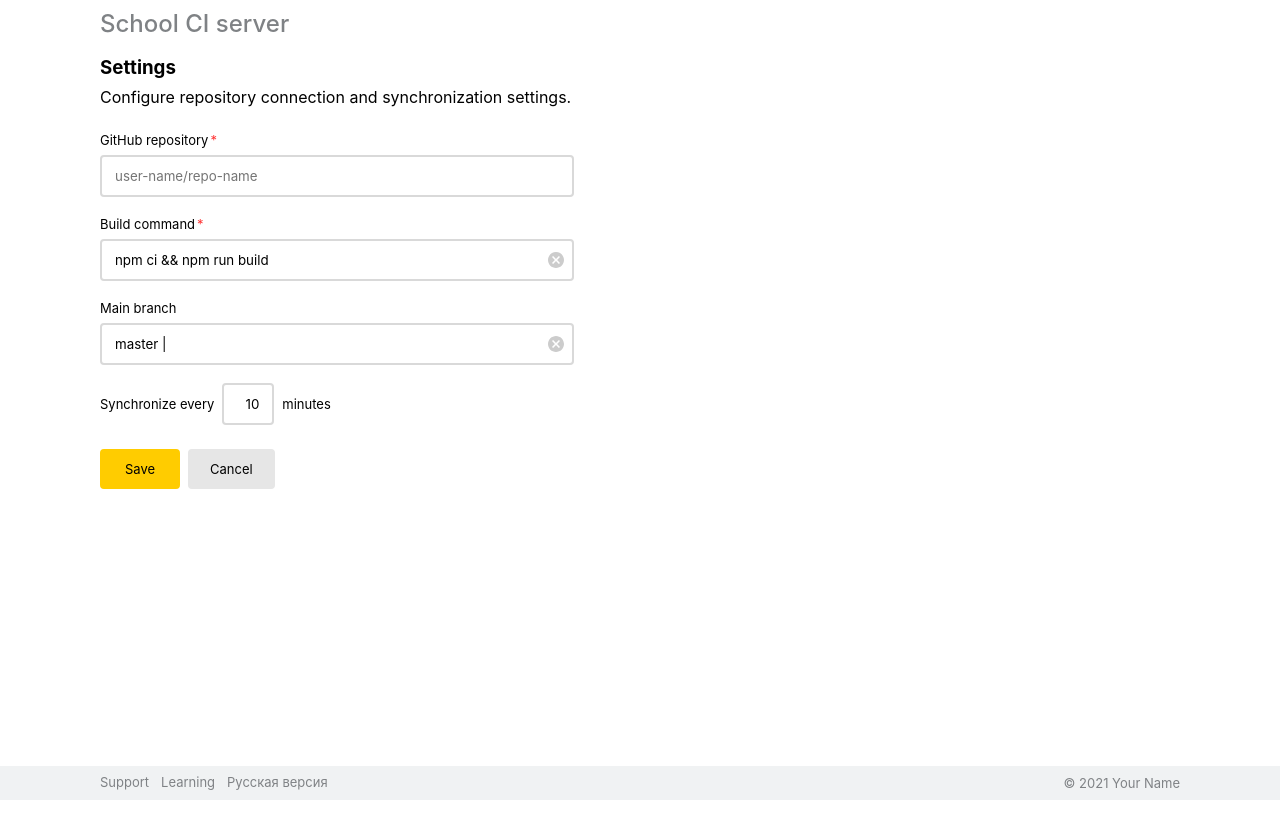
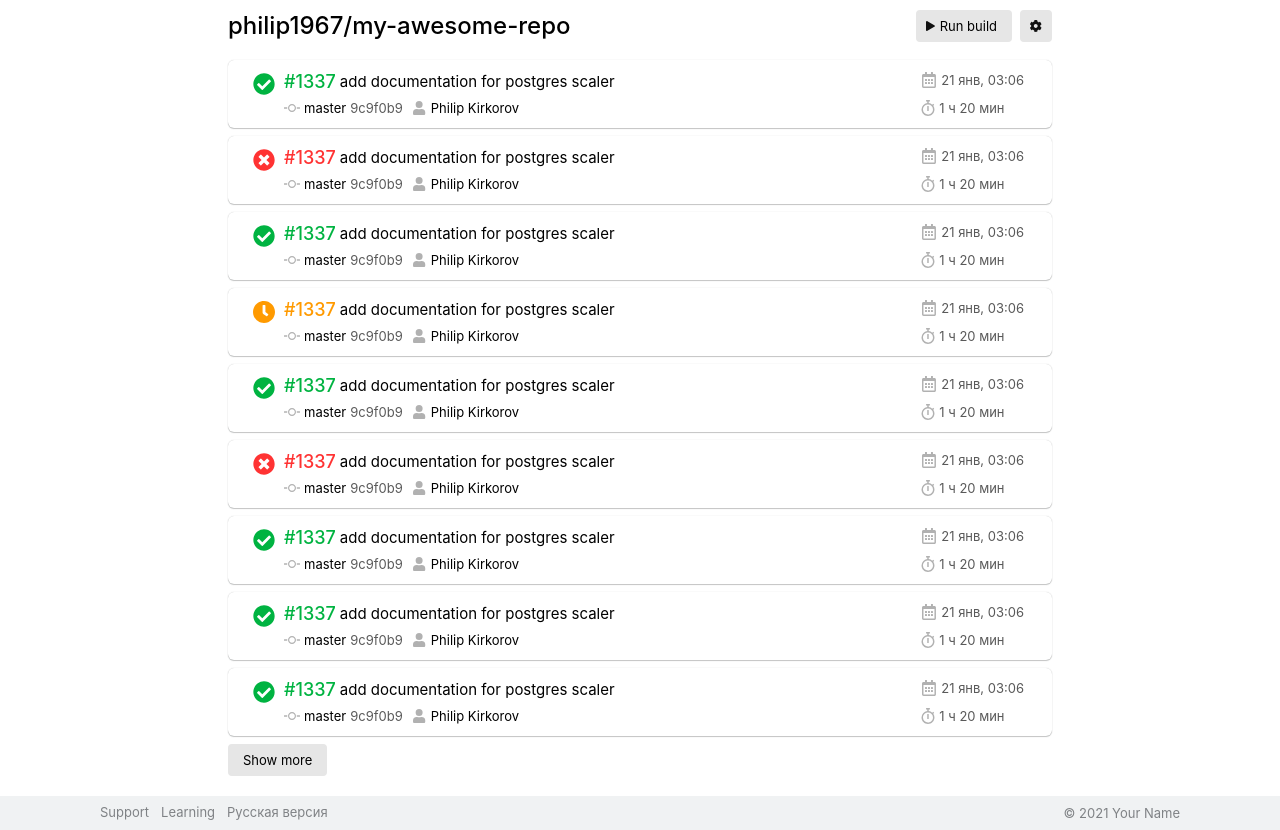
Before and after one commit to saizaax/yandex-academy-react, a React (Create React App) app: page / in a window 1280 px wide. Before the commit the page ends 800 px from the top, so only its background shows below. Built offline with nearby package versions, Linux system fonts and the light colour scheme; a web font is replaced by a local one.

Commit message:
Added BuildHistory page and modified layout of Settings, StartScreen pages.

```diff
--- a/src/App.js
+++ b/src/App.js
@@ -1,13 +1,15 @@
 import "./styles.scss"
 
-import Settings from "./pages/Settings"
+import BuildHistory from "./pages/BuildHistory"
+// import Settings from "./pages/Settings"
 // import StartScreen from "./pages/StartScreen"
 
 function App() {
   return (
     <>
       {/* <StartScreen /> */}
-      <Settings />
+      {/* <Settings /> */}
+      <BuildHistory />
     </>
   )
 }
--- /dev/null
+++ b/src/pages/BuildHistory.jsx
@@ -0,0 +1,114 @@
+import React from "react"
+
+import RepoHeader from "../components/RepoHeader/RepoHeader"
+import CommitCard from "../components/CommitCard/CommitCard"
+import Button from "../components/Button/Button"
+import Footer from "../components/Footer/Footer"
+
+function BuildHistory(props) {
+  return (
+    <div className="build-history">
+      <div className="wrapper">
+        <RepoHeader title="philip1967/my-awesome-repo" />
+        <div className="commits">
+
+          <CommitCard
+            variant="success"
+            number={1337}
+            title="add documentation for postgres scaler"
+            author="Philip Kirkorov"
+            branch="master"
+            commit="9c9f0b9"
+            date="21 янв, 03:06"
+            time="1 ч 20 мин"
+          />
+          <CommitCard
+            variant="error"
+            number={1337}
+            title="add documentation for postgres scaler"
+            author="Philip Kirkorov"
+            branch="master"
+            commit="9c9f0b9"
+            date="21 янв, 03:06"
+            time="1 ч 20 мин"
+          />
+          <CommitCard
+            variant="success"
+            number={1337}
+            title="add documentation for postgres scaler"
+            author="Philip Kirkorov"
+            branch="master"
+            commit="9c9f0b9"
+            date="21 янв, 03:06"
+            time="1 ч 20 мин"
+          />
+          <CommitCard
+            variant="warning"
+            number={1337}
+            title="add documentation for postgres scaler"
+            author="Philip Kirkorov"
+            branch="master"
+            commit="9c9f0b9"
+            date="21 янв, 03:06"
+            time="1 ч 20 мин"
+          />
+          <CommitCard
+            variant="success"
+            number={1337}
+            title="add documentation for postgres scaler"
+            author="Philip Kirkorov"
+            branch="master"
+            commit="9c9f0b9"
+            date="21 янв, 03:06"
+            time="1 ч 20 мин"
+          />
+          <CommitCard
+            variant="error"
+            number={1337}
+            title="add documentation for postgres scaler"
+            author="Philip Kirkorov"
+            branch="master"
+            commit="9c9f0b9"
+            date="21 янв, 03:06"
+            time="1 ч 20 мин"
+          />
+          <CommitCard
+            variant="success"
+            number={1337}
+            title="add documentation for postgres scaler"
+            author="Philip Kirkorov"
+            branch="master"
+            commit="9c9f0b9"
+            date="21 янв, 03:06"
+            time="1 ч 20 мин"
+          />
+          <CommitCard
+            variant="success"
+            number={1337}
+            title="add documentation for postgres scaler"
+            author="Philip Kirkorov"
+            branch="master"
+            commit="9c9f0b9"
+            date="21 янв, 03:06"
+            time="1 ч 20 мин"
+          />
+          <CommitCard
+            variant="success"
+            number={1337}
+            title="add documentation for postgres scaler"
+            author="Philip Kirkorov"
+            branch="master"
+            commit="9c9f0b9"
+            date="21 янв, 03:06"
+            time="1 ч 20 мин"
+          />
+
+          <Button variant="regular">Show more</Button>
+        </div>
+      </div>
+      <Footer />
+    </div>
+  )
+}
+
+export default BuildHistory
--- a/src/pages/Settings.jsx
+++ b/src/pages/Settings.jsx
@@ -13,6 +13,7 @@ function Settings(props) {
 
   return (
     <div className="settings">
+      <div className="wrapper">
         <Header title="School CI server" />
         <div className="configuration">
           <h3>Settings</h3>
@@ -58,6 +59,7 @@ function Settings(props) {
             <Button variant="secondary">Cancel</Button>
           </div>
         </div>
+      </div>
       <Footer />
     </div>
   )
--- a/src/styles.scss
+++ b/src/styles.scss
@@ -3,8 +3,10 @@
 html,
 body,
 #root {
-  height: 100%;
+  min-height: 100vh;
   width: 100%;
+  display: flex;
+  flex-direction: column;
 }
 
 body {
@@ -28,7 +30,7 @@ textarea {
   display: flex;
   flex-direction: column;
   box-sizing: border-box;
-  height: 100%;
+  flex: 1 auto;
 }
 
 .inner-container {
@@ -37,7 +39,21 @@ textarea {
   width: 100%;
   height: 100%;
   box-sizing: border-box;
+  flex: 1 auto;
 }
+
+.wrapper {
+  display: flex;
+  flex-direction: column;
+  margin: 0 auto;
+  height: 100%;
+  width: 100%;
+  max-width: 1024px;
+  box-sizing: border-box;
+  flex: 1 auto;
+}
+
+/** Pages */
 
 .components-page {
   display: flex;
@@ -56,6 +72,7 @@ textarea {
 
     justify-content: center;
     align-items: center;
+    margin-bottom: 20px;
 
     img {
       width: 124px;
@@ -116,3 +133,29 @@ textarea {
     }
   }
 }
+
+.build-history {
+  @extend .container;
+
+  .commits {
+    @extend .inner-container;
+
+    padding: 8px 100px 20px 100px;
+
+    display: flex;
+    flex-direction: column;
+    row-gap: 8px;
+
+    button {
+      width: fit-content;
+    }
+
+    @media screen and (max-width: 768px) {
+      padding: 8px 16px 16px 16px;
+
+      button {
+        width: auto;
+      }
+    }
+  }
+}
```
Also changed, not shown: src/pages/StartScreen.jsx (+7 -5 lines). Lines whose indentation alone changed are shown as unchanged.
